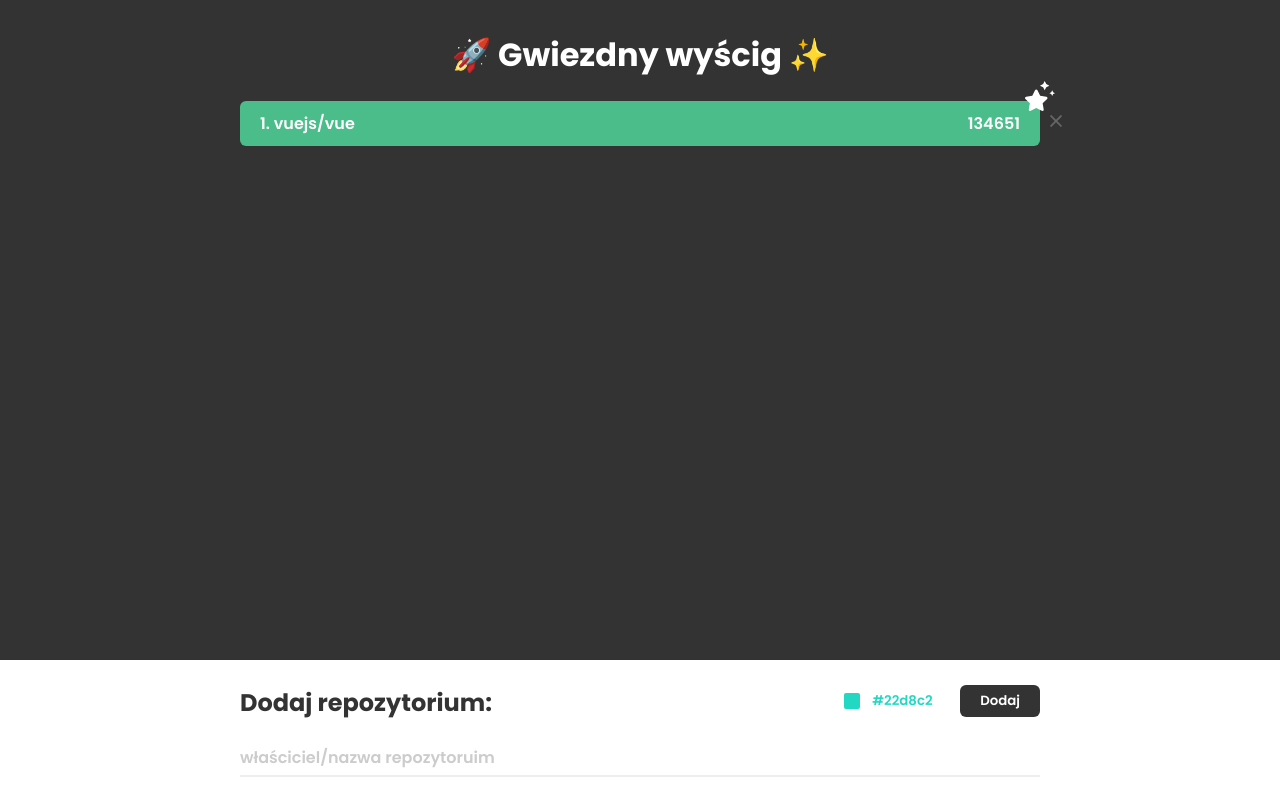
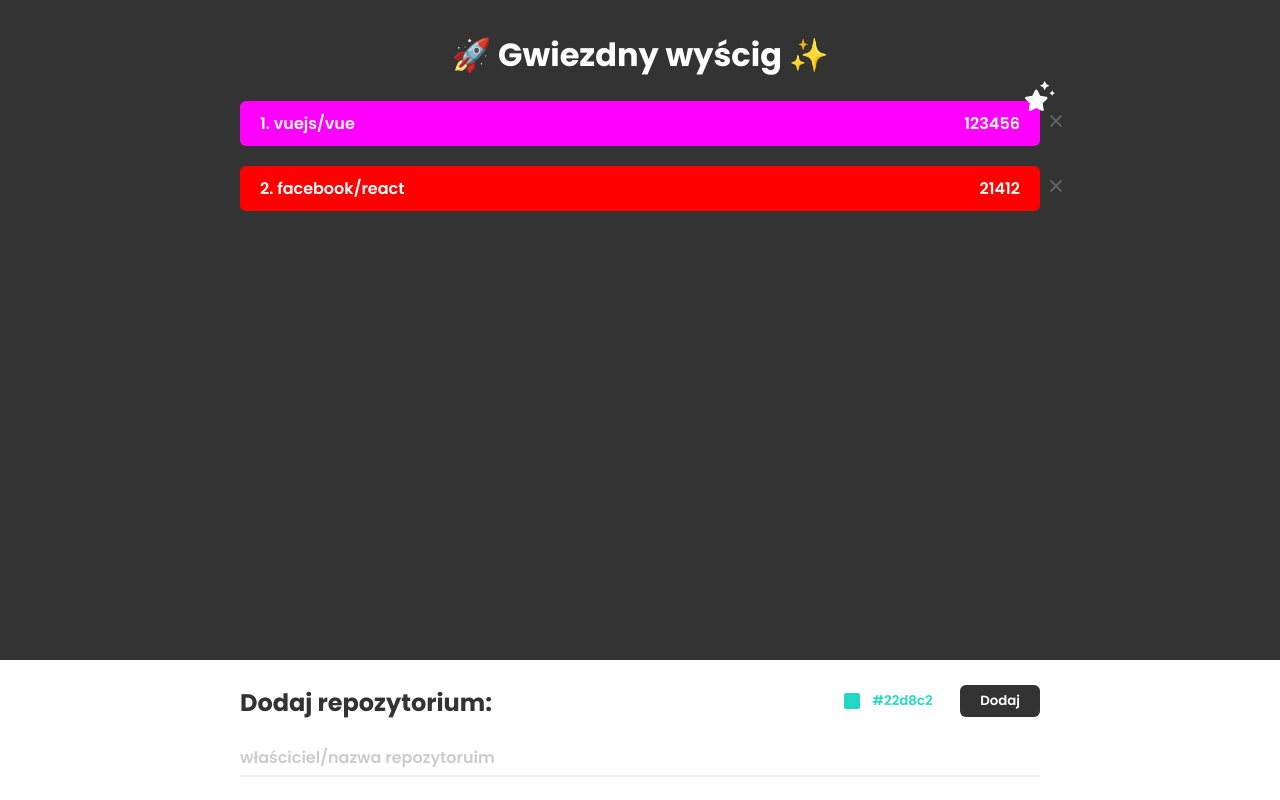
Before and after one commit to achodor/stellar-race, a Vue app: page / in a window 1280 px wide. Built offline with nearby package versions, Linux system fonts and the light colour scheme.

Commit message:
Add props to Repo component

```diff
--- a/src/components/Repo.vue
+++ b/src/components/Repo.vue
@@ -1,17 +1,35 @@
 <template>
   <div class="repo">
-    <div class="repo-wrapper">
-      <span class="name">1. vuejs/vue</span>
-      <span class="stars">134651</span>
+    <div class="repo-wrapper" :style="{ background: color }">
+      <span class="name">{{ place }}. {{ name }}</span>
+      <span class="stars">{{ stars }}</span>
     </div>
-    <img class="stars-svg" src="@/assets/stars.svg" alt="*">
+    <img class="stars-svg" src="@/assets/stars.svg" alt="*" v-show="place === 1">
     <button class="repo-delete"><img src="@/assets/times.svg" alt="x"></button>
   </div>
 </template>
 
 <script>
   export default {
-    name: 'repo'
+    name: 'repo',
+    props: {
+      color: {
+        type: String,
+        required: true
+      },
+      place: {
+        type: Number,
+        required: true
+      },
+      name: {
+        type: String,
+        required: true
+      },
+      stars: {
+        type: Number,
+        required: true
+      }
+    }
   }
 </script>
 
@@ -19,11 +37,16 @@
   .repo {
     width: 100%;
     position: relative;
+    margin-bottom: 20px;
+
+    &:last-of-type {
+      margin: 0;
+    }
 
     .repo-wrapper {
       width: 100%;
       padding: 10px 20px;
-      background: #4BBD8A;
+      background: blue;
       color: white;
       display: flex;
       justify-content: space-between;
--- a/src/views/Ranking.vue
+++ b/src/views/Ranking.vue
@@ -1,6 +1,17 @@
 <template>
   <div class="ranking">
-    <Repo/>
+    <Repo
+      color='#ff00ff'
+      :place='1'
+      name='vuejs/vue'
+      :stars='123456'
+    />
+    <Repo
+      color='#ff0000'
+      :place='2'
+      name='facebook/react'
+      :stars='21412'
+    />
   </div>
 </template>
 
```
